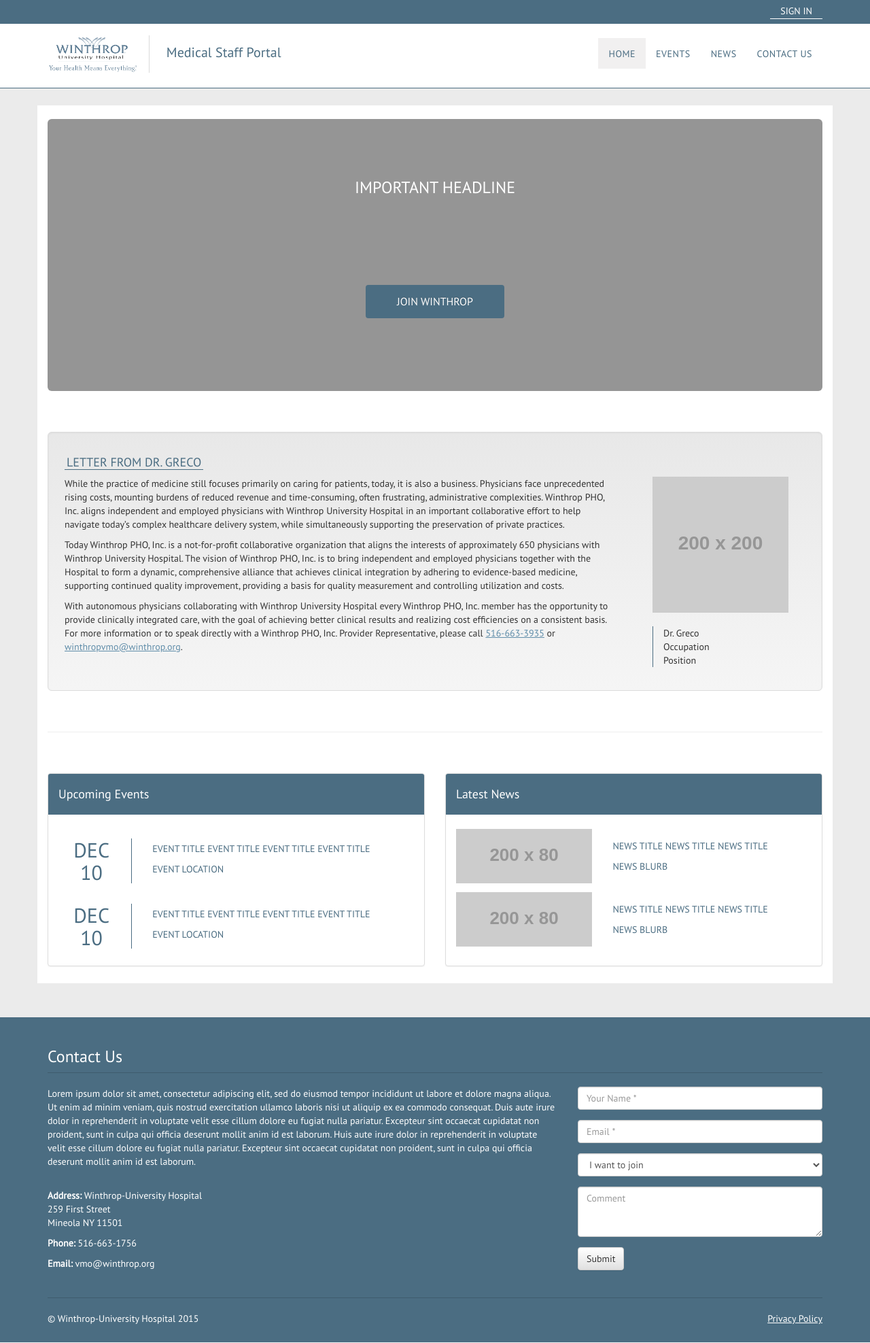
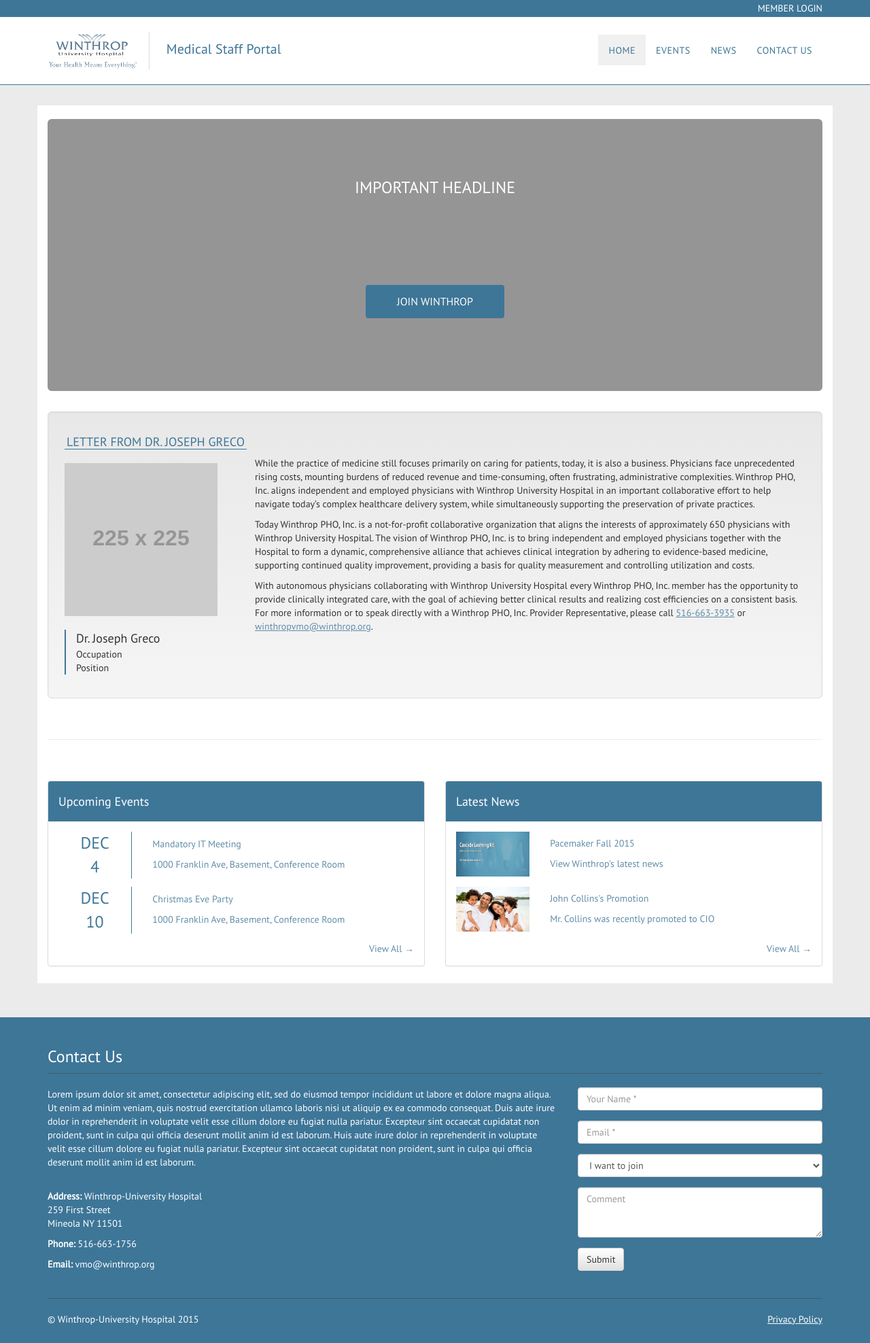
Before and after one commit to jdelossa/VMO-Prototype, a PHP site: page / in a window 1280 px wide. Shown: the whole page at 68% size. Run offline with PHP 8.4, Linux system fonts and the light colour scheme; grey boxes labelled with a size stand in for pictures from a placeholder-image service; some libraries are stand-ins or nearby versions.

Commit message:
changes to apperance

```diff
--- a/css/main.css
+++ b/css/main.css
@@ -40,21 +41,29 @@
 .events #contain,
 .news-page #contain,
 .single-news #contain {
-   border-top: 3px solid #4B6D82;
+   border-top: 3px solid #3E7698;
    padding-top: 0px;
 }
 .events .page-header,
 .news-page .page-header,
 .single-news .page-header{
-   color: #4B6D82;
+   color: #3E7698;
    margin-top: 0;
+}
+.page-header a {
+   color: #3E7698;
+}
+.page-header a:hover,
+.page-header a:visited,
+.page-header a:active {
+   text-decoration: none;
 }
 .col-custom {
    padding-left: 0;
    padding-right: 0;
 }
 .btn-primary {
-   background: #4b6d82 none;
+   background: #3E7698 none;
    box-shadow: none;
       -webkit-box-shadow: none;
    border-color: #3D5869;
@@ -104,20 +113,17 @@
 /* Status Bar */
 
 .status-bar {
-   background-color: #4b6d82;
-   height: 35px;
+   background-color: #3E7698;
+   height: 25px;
    position: fixed;
       top: 0;
    width: 100%;
    z-index: 1040;
 }
 .status-bar a  {
-   border-bottom: solid 1px #fff;
    color: #ffffff;
    float: right;
-   padding: 1px 15px;
-   position: relative;
-      top: 5px;
+   line-height: 25px;
    text-transform: uppercase;
 }
 .status-bar a {
@@ -127,10 +133,10 @@
 
 .navbar-fixed-top {
    background-color: #ffffff;
-   border-bottom: solid 1px #4B6D82;
+   border-bottom: solid 1px #3E7698;
    height: 100px;
    margin-bottom: 0;
-   top: 30px;
+   top: 25px;
 }
 
 .navbar-fixed-top .navbar-header {
@@ -149,13 +155,13 @@
 }
 
 .navbar-fixed-top .navbar-header .navbar-brand .title {
-   color: #4B6D82;
+   color: #3E7698;
    font-size: 20px;
    padding-left: 20px;
 }
 
 .navbar-fixed-top .navbar-header .navbar-brand .title:hover {
-   color: #4B6D82;
+   color: #3E7698;
 }
 
 /* Navigation */
@@ -167,7 +173,7 @@
 }
 
 .navbar-fixed-top .navbar-nav li > a {
-   color: #4B6D82;
+   color: #3E7698;
    letter-spacing: 0.5px;
    padding: 12.5px 15px;
    text-transform: uppercase;
@@ -206,13 +216,9 @@
 
 /* Well Letter */
 
-.letter {
-   margin: 30px 0;
-}
-
 .letter h4 {
-   border-bottom: 1px solid #4b6d82;
-   color: #4b6d82;
+   border-bottom: 1px solid #3E7698;
+   color: #3E7698;
    display: inline-block;
    padding: 0 3px;
    text-transform: uppercase;
@@ -223,20 +229,19 @@
 }
 
 .letter .profile-image {
+   margin-top: 10px;
    margin-bottom: 20px;
-   text-align: center;
 }
 
 .letter .profile {
-   border-left: solid 1px #4b6d82;
-   margin: 0 25px;
+   border-left: solid 2px #3E7698;
    padding-left: 15px;
 }
 
 /* Custom home page panels */
 
 .panel-custom .panel-heading {
-   background: #4B6D82;
+   background: #3E7698;
    border-bottom: none;
 }
 
@@ -244,37 +249,58 @@
    color: #ffffff;
 }
 
-.panel-custom .panel-heading a:hover {
+.panel-custom .panel-heading a:hover,
+.panel-custom .panel-heading a:active,
+.panel-custom .panel-heading a:visited {
    text-decoration: none
+}
+
+.panel-custom .panel-body a:hover,
+.panel-custom .panel-body a:active,
+.panel-custom .panel-body a:visited {
+   color: #2F5C77;
+   text-decoration: none;
 }
 
 /* Events Panel */
 
 #events .date {
-   border-right: solid 1px #4B6D82;
-   color: #4B6D82;
-   padding-right: 10px;
+   border-right: solid 1px #3E7698;
+   color: #3E7698;
+   display: block;
+   font-size: 24px;
    text-align: center;
+   width: 100%;
 }
 
 #events .event {
-   color: #4B6D82;
-   position: relative;
-      top: 25px;
+   color: #3E7698;
+   height: 68px;
+
+   margin-bottom: 20px;
+}
+
+#events .event:last-child {
+   margin-top: 8px;
+   margin-bottom: 5px;
 }
 
 /* News Panel */
 
 #news .news {
-   color: #4B6D82;
-   margin-bottom: 13px;
-   margin-top: 6px;
+   color: #3E7698;
+   margin-bottom: 15px;
+}
+
+#news .news-image {
+   height: 66px;
+   width: 100%;
 }
 
 #news .single-news {
-   color: #4B6D82;
+   color: #3E7698;
    position: relative;
-      top: 15px;
+      top: 7px;
 }
 
 /* Events Page */
@@ -334,7 +376,7 @@
 /* Footer */
 
 footer {
-   background-color: #4b6d82;
+   background-color: #3E7698;
    padding: 25px 0px 15px 0px;
 }
 footer a {
--- a/index.html
+++ b/index.html
@@ -6,7 +6,7 @@
     <head>
         <meta charset="utf-8">
         <meta http-equiv="X-UA-Compatible" content="IE=edge,chrome=1">
-        <title>Home</title>
+        <title>Medical Staff Portal | Home</title>
         <meta name="description" content="">
         <meta name="viewport" content="width=device-width, initial-scale=1">
         <link rel="apple-touch-icon" href="apple-touch-icon.png">
@@ -23,7 +23,7 @@
         <![endif]-->
     <div class="status-bar">
         <div class="container">
-            <a href="#">Sign In</a>
+            <a href="#">Member Login</a>
         </div>
     </div>
     <!-- Nav -->
@@ -60,10 +60,22 @@
                 <div class="well well-lg letter">
                     <div class="row">
                         <div class="col-xs-12">
-                            <h4>Letter From Dr. Greco</h4>
+                            <div class="center"><h4>Letter From Dr. Joseph Greco</h4></div>
                         </div>
                     </div>
                     <div class="row">
+                        <div class="col-md-3">
+                            <div class="profile-image">
+                                <img src="http://placehold.it/225x225" alt="Doctor Profile Image">
+                            </div>
+                            <div class="profile">
+                                <p><span style="font-size: 18px;">Dr. Joseph Greco</span>
+                                    <br>Occupation
+                                    <br>Position
+                                </p>
+                            </div>
+                        </div>
+
                         <div class="col-md-9">
                             <p>
                                 While the practice of medicine still focuses primarily on caring for patients, today, it is also a business.  Physicians face unprecedented rising costs, mounting burdens of reduced revenue and time-consuming, often frustrating, administrative complexities. Winthrop PHO, Inc. aligns independent and employed physicians with Winthrop University Hospital in an important collaborative effort to help navigate today’s complex healthcare delivery system, while simultaneously supporting the preservation of private practices.
@@ -75,14 +87,6 @@
                                 With autonomous physicians collaborating with Winthrop University Hospital every Winthrop PHO, Inc. member has the opportunity to provide clinically integrated care, with the goal of achieving better clinical results and realizing cost efficiencies on a consistent basis.  For more information or to speak directly with a Winthrop PHO, Inc. Provider Representative, please call
                                 <a href="#">516-663-3935</a> or <a href="mailto:winthropvmo@winthrop.org">winthropvmo@winthrop.org</a>.
                             </p>
-                        </div>
-                        <div class="col-md-3">
-                            <div class="profile-image">
-                                <img src="http://placehold.it/200x200" alt="Doctor Profile Image">
-                            </div>
-                            <div class="profile">
-                                <p>Dr. Greco<br>Occupation<br>Position</p>
-                            </div>
                         </div>
                     </div>
                 </div><hr>
@@ -101,19 +105,25 @@
 
                   <div class="panel-body">
                     <div class="row">
-                        <div class="col-xs-3"><h2 class="date">DEC<br>10</h2></div>
+                        <div class="col-xs-3"><a class="date" href="events.html">DEC<br>4</a></div>
                         <div class="col-xs-9">
                             <div class="event">
-                                <p>EVENT TITLE EVENT TITLE EVENT TITLE EVENT TITLE</p><p>EVENT LOCATION</p>
+                                <a href="events.html"><p>Mandatory IT Meeting</p><p>1000 Franklin Ave, Basement, Conference Room</p></a>
                             </div>
                         </div>
                     </div>
                     <div class="row">
-                        <div class="col-xs-3"><h2 class="date">DEC<br>10</h2></div>
+                        <div class="col-xs-3"><a class="date" href="events.html">DEC<br>10</a></div>
                         <div class="col-xs-9">
                             <div class="event">
-                                <p>EVENT TITLE EVENT TITLE EVENT TITLE EVENT TITLE</p><p>EVENT LOCATION</p>
+                                <a href="events.html"><p>Christmas Eve Party</p><p>1000 Franklin Ave, Basement, Conference Room</p></a>
                             </div>
+                        </div>
+                    </div>
+
+                    <div class="row">
+                        <div class="col-xs-12">
+                            <a href="event.html" class="pull-right">View All &#8594;</a>
                         </div>
                     </div>
                   </div>
@@ -130,23 +140,28 @@
 
                   <div class="panel-body">
                     <div class="row news">
-                        <div class="col-md-5 col-xs-4">
-                            <img src="http://placehold.it/200x80">
+                        <div class="col-sm-3 col-xs-4">
+                            <a href="single-news.html"><img class="news-image" src="images/Cascade-Learning.png"></a>
                         </div>
-                        <div class="col-md-7 col-xs-8">
+                        <div class="col-sm-9 col-xs-8">
                             <div class="single-news">
-                                <p>NEWS TITLE NEWS TITLE NEWS TITLE </p><p>NEWS BLURB</p>
+                                <a href="single-news.html"><p>Pacemaker Fall 2015 </p><p>View Winthrop's latest news</p></a>
                             </div>
                         </div>
                     </div>
                     <div class="row news">
-                        <div class="col-md-5 col-xs-4">
-                            <img src="http://placehold.it/200x80">
+                        <div class="col-sm-3 col-xs-4">
+                            <a href="single-news.html"><img class="news-image" src="images/happy-family.png"></a>
                         </div>
-                        <div class="col-md-7 col-xs-8">
+                        <div class="col-sm-9 col-xs-8">
                             <div class="single-news">
-                                <p>NEWS TITLE NEWS TITLE  NEWS TITLE </p><p>NEWS BLURB</p>
+                                <a href="single-news.html"><p>John Collins's Promotion</p><p>Mr. Collins was recently promoted to CIO</p></a>
                             </div>
+                        </div>
+                    </div>
+                    <div class="row">
+                        <div class="col-xs-12">
+                            <a href="news.html" class="pull-right">View All &#8594;</a>
                         </div>
                     </div>
                   </div>
```
Also changed, not shown: other parts of css/main.css (+31 -20 lines), events.html (+11 -21 lines), news.html (+25 -22 lines), single-news.html (+7 -9 lines), images/Cascade-Learning.png (added), images/happy-family.png (added), images/wuh-magnet.jpg (added).
